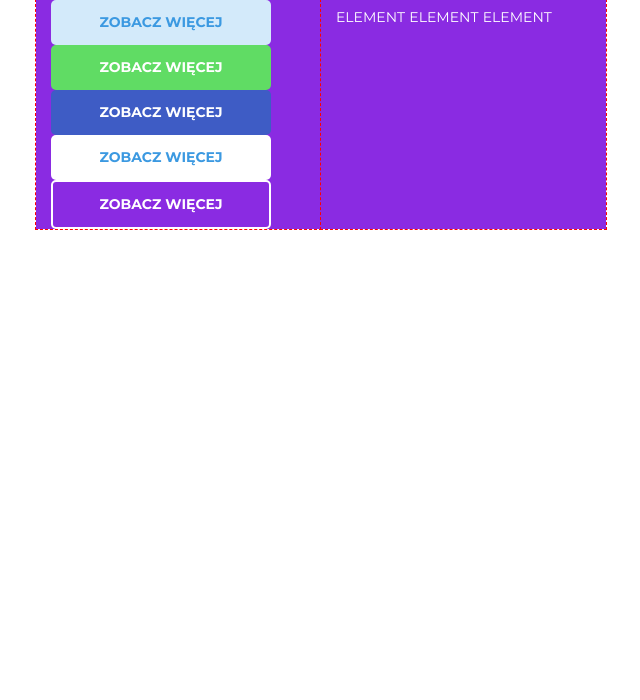
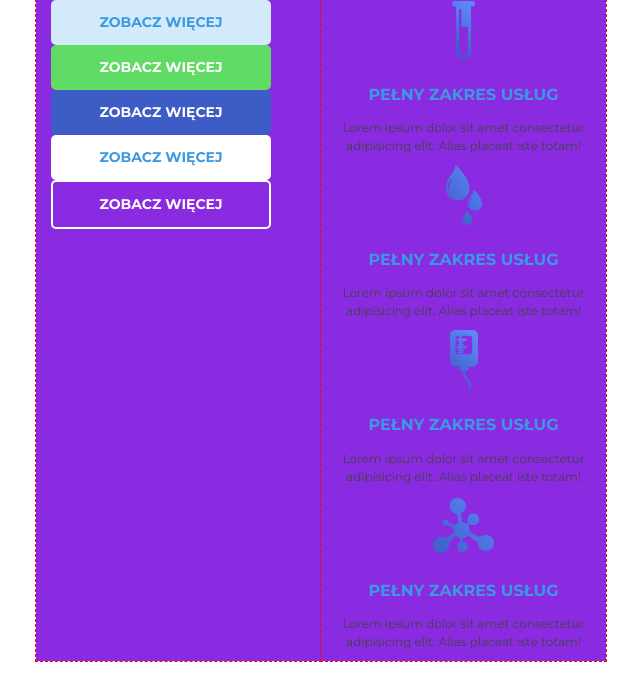
Before and after one commit to molinskidamian/projekt-klinika, a website: page index.html in a window 1280 px wide. Shown: the whole page, without its empty margins (34-674 px from the left). Drawn offline with Linux system fonts and the light colour scheme.

Commit message:
Added component icon-box

```diff
--- a/dev-assets/06-components/_components.scss
+++ b/dev-assets/06-components/_components.scss
@@ -1,3 +1,4 @@
 @import './_btn.scss';
 @import './headings';
 @import './nav';
+@import './icon-box';
--- /dev/null
+++ b/dev-assets/06-components/_icon-box.scss
@@ -0,0 +1,20 @@
+.c-icon-box {
+  text-align: center;
+
+  &__image {
+    display: flex;
+    justify-content: center;
+    // flex-direction: column;
+    height: $grid-base * 6; // Najwyższa icona ma taką wysokość
+    margin-bottom: $grid-base * 2.5;
+  }
+
+  &__icon {
+    align-self: center;
+  }
+
+  &__text {
+    font-size: $font-size-6;
+    margin-top: $grid-base * 1.5;
+  }
+}
--- a/index.html
+++ b/index.html
@@ -23,11 +23,35 @@
                     <a href="#" class="c-btn c-btn--outline">zobacz więcej</a>
                 </div>
                 <div class="o-col o-col--md50 o-col--lg25" style="background-color: blueviolet; margin-bottom: 50px; outline:1px dashed red;">
-                    <nav class="c-nav">
-                        <a href="#" class="c-nav__item">Element</a>
-                        <a href="#" class="c-nav__item">Element</a>
-                        <a href="#" class="c-nav__item">Element</a>
-                    </nav>
+                    <div class="c-icon-box">
+                        <div class="c-icon-box__image">
+                            <img class="c-icon-box__icon" src="./images/icons/ikona-1.png" alt="ikona 1">
+                        </div>
+                        <h4 class="c-heading c-heading--level4 c-heading--upper">Pełny zakres usług</h4>
+                        <p class="c-icon-box__text">Lorem ipsum dolor sit amet consectetur adipisicing elit. Alias placeat iste totam!</p>
+                    </div>
+                    <div class="c-icon-box">
+                        <div class="c-icon-box__image">
+                            <img class="c-icon-box__icon" src="./images/icons/ikona-2.png" alt="ikona 2">
+                        </div>
+                        <h4 class="c-heading c-heading--level4 c-heading--upper">Pełny zakres usług</h4>
+                        <p class="c-icon-box__text">Lorem ipsum dolor sit amet consectetur adipisicing elit. Alias placeat iste totam!</p>
+                    </div>
+                    <div class="c-icon-box">
+                        <div class="c-icon-box__image">
+                            <img class="c-icon-box__icon" src="./images/icons/ikona-3.png" alt="ikona 1">
+                        </div>
+                        <h4 class="c-heading c-heading--level4 c-heading--upper">Pełny zakres usług</h4>
+                        <p class="c-icon-box__text">Lorem ipsum dolor sit amet consectetur adipisicing elit. Alias placeat iste totam!</p>
+                    </div>
+                    <div class="c-icon-box">
+                        <div class="c-icon-box__image">
+                            <img class="c-icon-box__icon" src="./images/icons/ikona-4.png" alt="ikona 1">
+                        </div>
+                        <h4 class="c-heading c-heading--level4 c-heading--upper">Pełny zakres usług</h4>
+                        <p class="c-icon-box__text">Lorem ipsum dolor sit amet consectetur adipisicing elit. Alias placeat iste totam!</p>
+                    </div>
+
                 </div>
             </div>
         </div>
```
Also changed, not shown: images/icons/ikona-1.png (added), images/icons/ikona-2.png (added), images/icons/ikona-3.png (added), images/icons/ikona-4.png (added), images/icons/ikona-5.png (added), images/icons/ikona-6.png (added), images/icons/ikona-7.png (added), images/icons/ikona-8.png (added), prod-assets/style.css.
